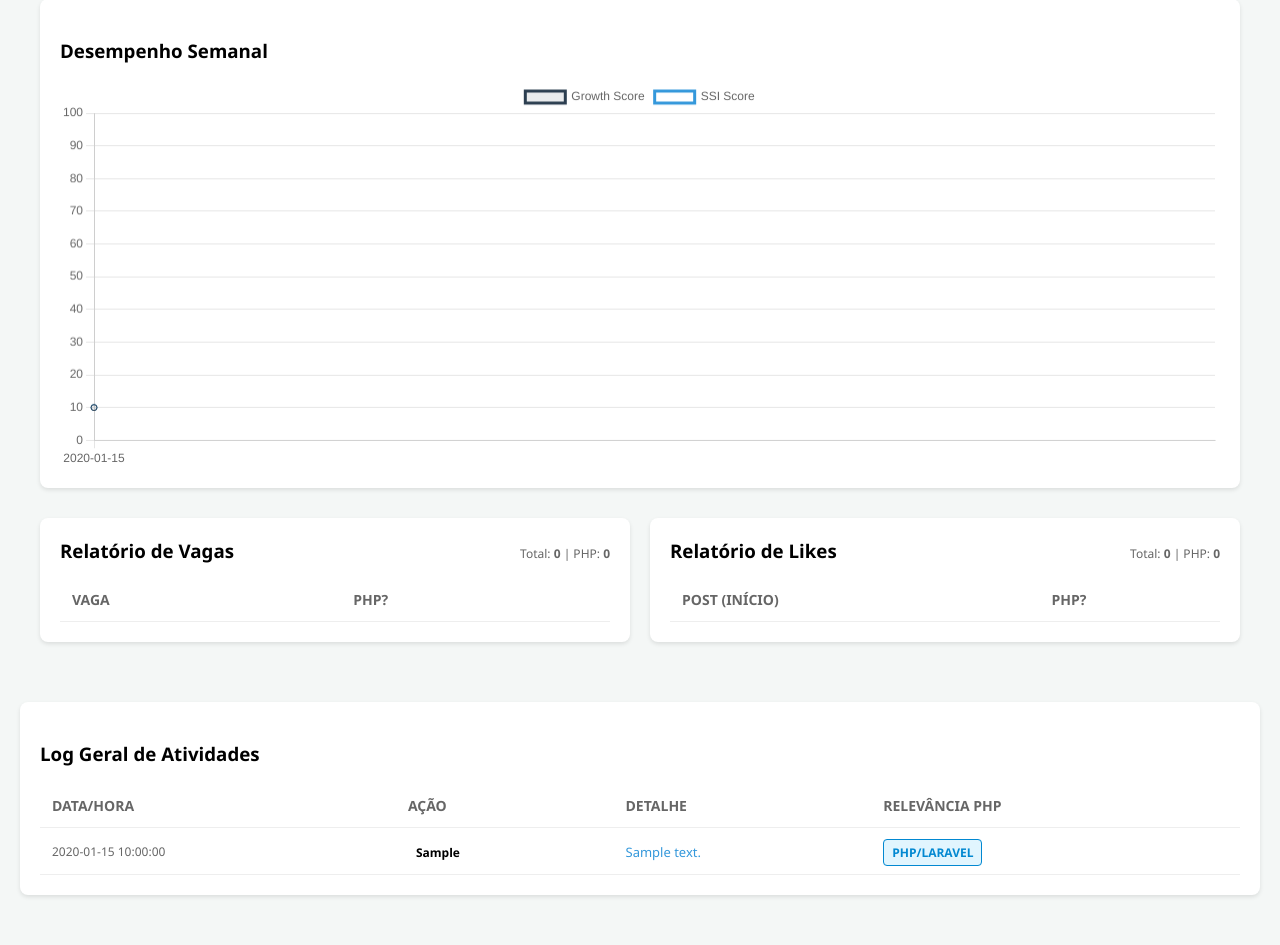
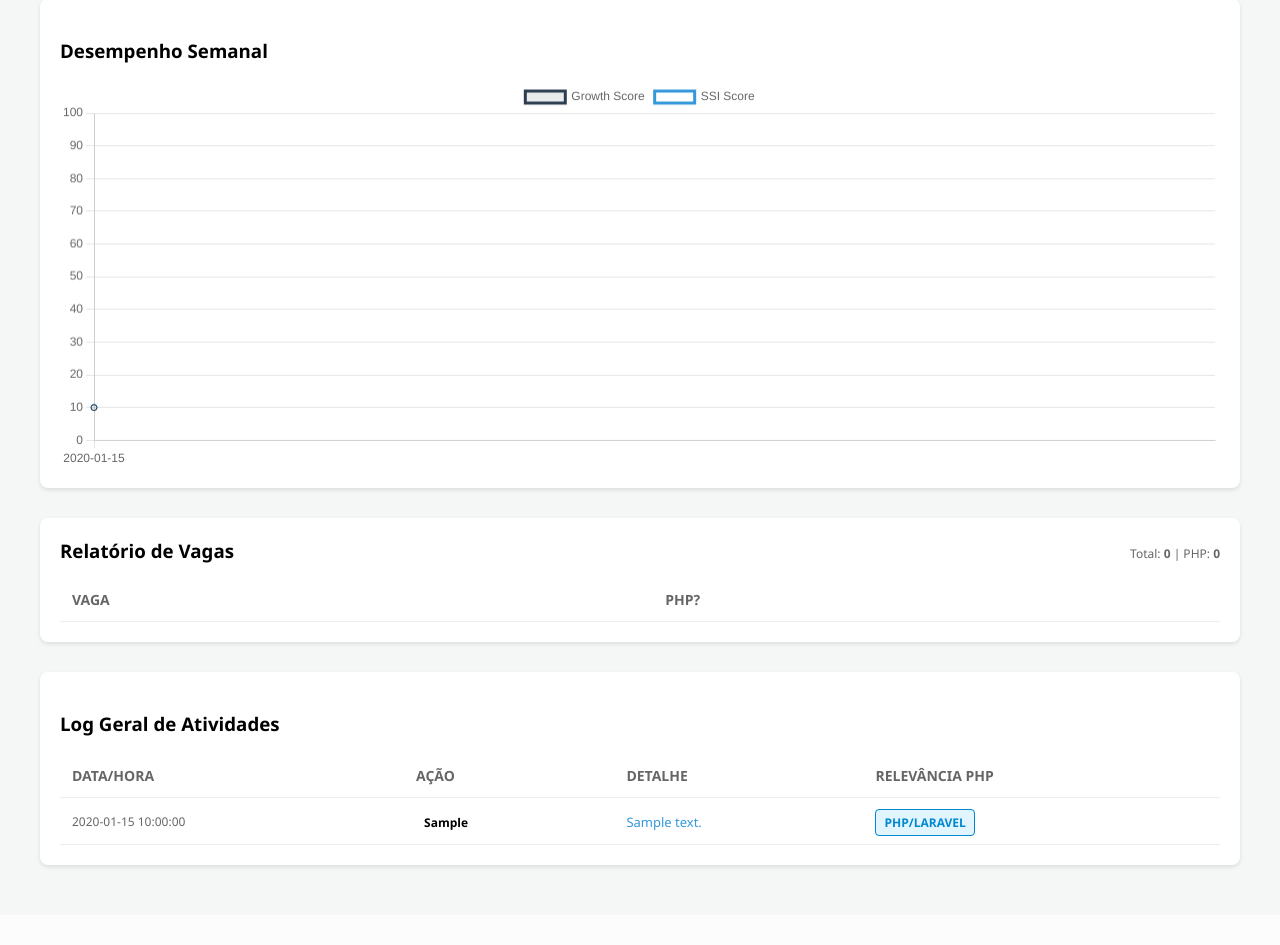
Before and after one commit to luizcsbh/linkedin-growth-engineer-pro, a Flask app: page / in a window 1280 px wide. Shown: the part 317-1262 px from the top of the page. After the commit the page ends 1186 px from the top, so only its background shows below. Run offline with Flask 3, Linux system fonts and the light colour scheme; data comes from the database, SQL or seed files in the repository; tables that the repository leaves empty hold one stand-in row (values such as "Sample post"); lists and menus that the app fills with data are empty; parts of the project's set-up code (start-up, migrations or seed data) failed here and were passed over.

Commit message:
refactor: remove PHP-specific post prioritization and UI reporting to simplify dashboard and automation logic

```diff
--- a/app/dashboard/dashboard_app.py
+++ b/app/dashboard/dashboard_app.py
@@ -19,10 +19,7 @@ def index():
     per_page_jobs = 10
     offset_jobs = (page_jobs - 1) * per_page_jobs
 
-    # Pagination for Likes Report
-    page_likes = request.args.get('page_likes', 1, type=int)
-    per_page_likes = 10
-    offset_likes = (page_likes - 1) * per_page_likes
+
 
     # Get recent metrics
     metrics = db.get_recent_metrics(7)
@@ -51,10 +48,6 @@ def index():
     total_actions_jobs = db.get_total_actions_count(action_types=['jobs_view'])
     total_pages_jobs = math.ceil(total_actions_jobs / per_page_jobs)
 
-    # Get paginated detailed actions (Likes Report)
-    likes_report = db.get_paginated_actions(per_page_likes, offset_likes, action_types=['post_like'])
-    total_actions_likes = db.get_total_actions_count(action_types=['post_like'])
-    total_pages_likes = math.ceil(total_actions_likes / per_page_likes)
 
     # Get stats for Likes and Jobs
     action_stats = db.get_action_stats(['post_like', 'jobs_view'])
@@ -66,15 +59,12 @@ def index():
                            consistency=consistency,
                            weights=weights,
                            recent_actions=recent_actions,
-                           likes_report=likes_report,
                            jobs_report=jobs_report,
                            stats=stats_dict,
                            current_page_gen=page_gen,
                            total_pages_gen=total_pages_gen,
                            current_page_jobs=page_jobs,
                            total_pages_jobs=total_pages_jobs,
-                           current_page_likes=page_likes,
-                           total_pages_likes=total_pages_likes,
                            max=max,
                            min=min)
 
--- a/app/dashboard/templates/index.html
+++ b/app/dashboard/templates/index.html
@@ -69,7 +69,6 @@
         </div>
 
         <!-- Relatórios Específicos: Vagas e Likes -->
-        <div class="report-grid">
             <!-- Relatório de Vagas -->
             <div class="table-container">
                 <div style="display: flex; justify-content: space-between; align-items: center; margin-bottom: 15px;">
@@ -108,73 +107,19 @@
                 {% if total_pages_jobs > 1 %}
                 <div class="pagination" style="margin-top: 10px;">
                     {% if current_page_jobs > 1 %}
-                    <a href="/?page_jobs={{ current_page_jobs - 1 }}&page={{ current_page_gen }}&page_likes={{ current_page_likes }}">&laquo;</a>
+                    <a href="/?page_jobs={{ current_page_jobs - 1 }}&page={{ current_page_gen }}">&laquo;</a>
                     {% endif %}
 
                     {% for p in range(max(1, current_page_jobs - 1), min(total_pages_jobs, current_page_jobs + 1) + 1) %}
-                    <a href="/?page_jobs={{ p }}&page={{ current_page_gen }}&page_likes={{ current_page_likes }}" class="{{ 'active' if p == current_page_jobs else '' }}">{{ p }}</a>
+                    <a href="/?page_jobs={{ p }}&page={{ current_page_gen }}" class="{{ 'active' if p == current_page_jobs else '' }}">{{ p }}</a>
                     {% endfor %}
 
                     {% if current_page_jobs < total_pages_jobs %}
-                    <a href="/?page_jobs={{ current_page_jobs + 1 }}&page={{ current_page_gen }}&page_likes={{ current_page_likes }}">&raquo;</a>
+                    <a href="/?page_jobs={{ current_page_jobs + 1 }}&page={{ current_page_gen }}">&raquo;</a>
                     {% endif %}
                 </div>
                 {% endif %}
             </div>
-
-            <!-- Relatório de Likes -->
-            <div class="table-container">
-                <div style="display: flex; justify-content: space-between; align-items: center; margin-bottom: 15px;">
-                    <h3 style="margin: 0;">Relatório de Likes</h3>
-                    <div class="stats-summary">
-                        Total: <strong>{{ stats.get('post_like', {}).get('total', 0) }}</strong> |
-                        PHP: <strong>{{ stats.get('post_like', {}).get('php', 0) }}</strong>
-                    </div>
-                </div>
-                <table>
-                    <thead>
-                        <tr>
-                            <th>Post (Início)</th>
-                            <th>PHP?</th>
-                        </tr>
-                    </thead>
-                    <tbody>
-                        {% for like in likes_report %}
-                        <tr>
-                            <td>
-                                <a href="{{ like[2] }}" target="_blank" class="action-link" style="color: #333; font-weight: 500;">{{ like[3] }}</a>
-                                <div style="font-size: 10px; color: #999;">{{ like[1] }}</div>
-                            </td>
-                            <td>
-                                {% if like[4] %}
-                                <span class="badge badge-php">SIM</span>
-                                {% else %}
-                                <span style="color: #ccc;">-</span>
-                                {% endif %}
-                            </td>
-                        </tr>
-                        {% endfor %}
-                    </tbody>
-                </table>
-
-                {% if total_pages_likes > 1 %}
-                <div class="pagination" style="margin-top: 10px;">
-                    {% if current_page_likes > 1 %}
-                    <a href="/?page_likes={{ current_page_likes - 1 }}&page={{ current_page_gen }}&page_jobs={{ current_page_jobs }}">&laquo;</a>
-                    {% endif %}
-
-                    {% for p in range(max(1, current_page_likes - 1), min(total_pages_likes, current_page_likes + 1) + 1) %}
-                    <a href="/?page_likes={{ p }}&page={{ current_page_gen }}&page_jobs={{ current_page_jobs }}" class="{{ 'active' if p == current_page_likes else '' }}">{{ p }}</a>
-                    {% endfor %}
-
-                    {% if current_page_likes < total_pages_likes %}
-                    <a href="/?page_likes={{ current_page_likes + 1 }}&page={{ current_page_gen }}&page_jobs={{ current_page_jobs }}">&raquo;</a>
-                    {% endif %}
-                </div>
-                {% endif %}
-            </div>
-            </div>
-        </div>
 
         <div class="table-container">
             <h3>Log Geral de Atividades</h3>
@@ -222,17 +167,17 @@
             {% if total_pages_gen > 1 %}
             <div class="pagination">
                 {% if current_page_gen > 1 %}
-                <a href="/?page={{ current_page_gen - 1 }}&page_jobs={{ current_page_jobs }}&page_likes={{ current_page_likes }}">&laquo; Anterior</a>
+                <a href="/?page={{ current_page_gen - 1 }}&page_jobs={{ current_page_jobs }}">&laquo; Anterior</a>
                 {% else %}
                 <span class="disabled">&laquo; Anterior</span>
                 {% endif %}
 
                 {% for p in range(max(1, current_page_gen - 2), min(total_pages_gen, current_page_gen + 2) + 1) %}
-                <a href="/?page={{ p }}&page_jobs={{ current_page_jobs }}&page_likes={{ current_page_likes }}" class="{{ 'active' if p == current_page_gen else '' }}">{{ p }}</a>
+                <a href="/?page={{ p }}&page_jobs={{ current_page_jobs }}" class="{{ 'active' if p == current_page_gen else '' }}">{{ p }}</a>
                 {% endfor %}
 
                 {% if current_page_gen < total_pages_gen %}
-                <a href="/?page={{ current_page_gen + 1 }}&page_jobs={{ current_page_jobs }}&page_likes={{ current_page_likes }}">Próximo &raquo;</a>
+                <a href="/?page={{ current_page_gen + 1 }}&page_jobs={{ current_page_jobs }}">Próximo &raquo;</a>
                 {% else %}
                 <span class="disabled">Próximo &raquo;</span>
                 {% endif %}
--- a/main.py
+++ b/main.py
@@ -33,8 +33,8 @@ def run_main_routine():
 
 if __name__ == "__main__":
     # Schedule the main routine to run daily
-    schedule.every().day.at("22:12").do(run_main_routine)
-    logger.info("Daily routine scheduled for 22:12")
+    schedule.every().day.at("22:38").do(run_main_routine)
+    logger.info("Daily routine scheduled for 22:38")
 
     # Schedule the dashboard to run in a separate process/thread if needed
     # For simplicity, we'll assume the dashboard is run separately or via gunicorn
```
Also changed, not shown: app/automation/linkedin_client.py (+9 -31 lines).
